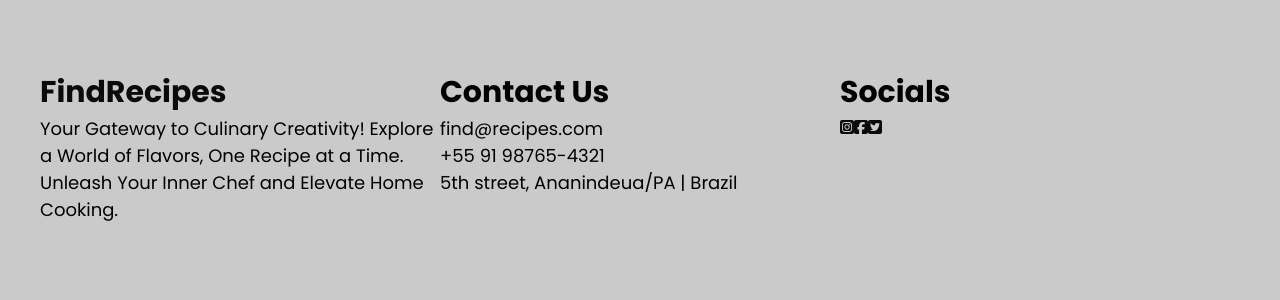
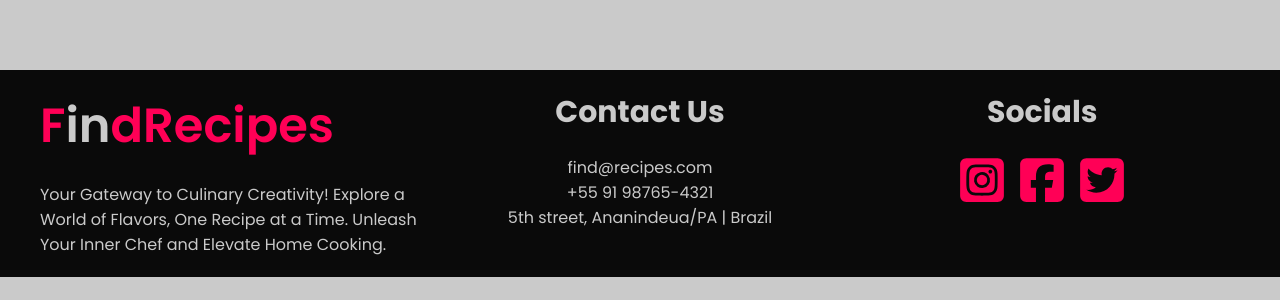
Before and after one commit to ecpieritz/find-recipes, a React (Create React App) app: page / in a window 1280 px wide. Shown: the part 2240-2540 px from the top of the page. After the commit the page ends 2517 px from the top, so only its background shows below. Built offline with nearby package versions, Linux system fonts and the light colour scheme.

Commit message:
Added Footer scss

```diff
--- /dev/null
+++ b/src/scss/components/footer.scss
@@ -0,0 +1,53 @@
+.fr-footer{
+  background-color: $fr-text;
+  color: $fr-bg;
+  padding: 20px 0;
+  .section{
+    margin-bottom: 0;
+  }
+  h3{
+    margin-bottom: 20px;
+  }
+  p{
+    font-size: 16px;
+  }
+  &__find{
+    &__logo{
+      font-size: 3rem;
+      font-weight: 600;
+      color: $fr-pink;
+      span{
+        color: $fr-bg;
+      }
+    }
+  }
+  &__contact{
+    text-align: center;
+    padding: 0 20px;
+  }
+  &__socials{
+    text-align: center;
+    div{
+      display: flex;
+      flex-direction: row;
+      align-items: center;
+      justify-content: center;
+      gap: 10px;
+      margin-top: 10px;
+
+      a{
+        svg{
+          width: 50px;
+          height: 50px;
+          color: $fr-pink;
+        }
+
+        &:hover{
+          svg{
+            color: $fr-pink-dk;
+          }
+        }
+      }
+    }
+  }
+}
--- a/src/scss/components/index.scss
+++ b/src/scss/components/index.scss
@@ -1,4 +1,5 @@
 @import "./customImage.scss";
+@import "./footer.scss";
 @import "./hero.scss";
 @import "./improveSkills.scss";
 @import "./navbar.scss";
```
